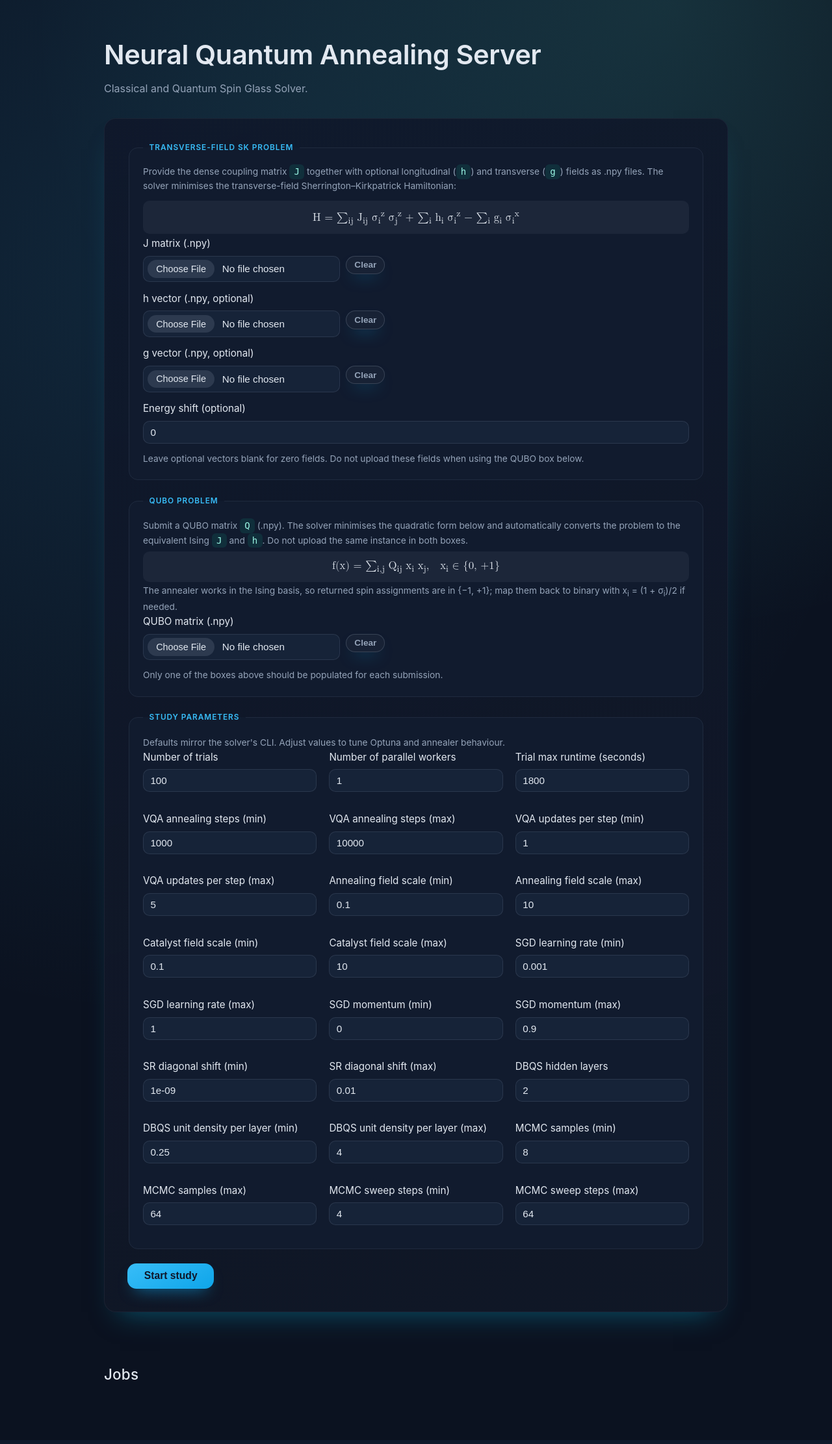
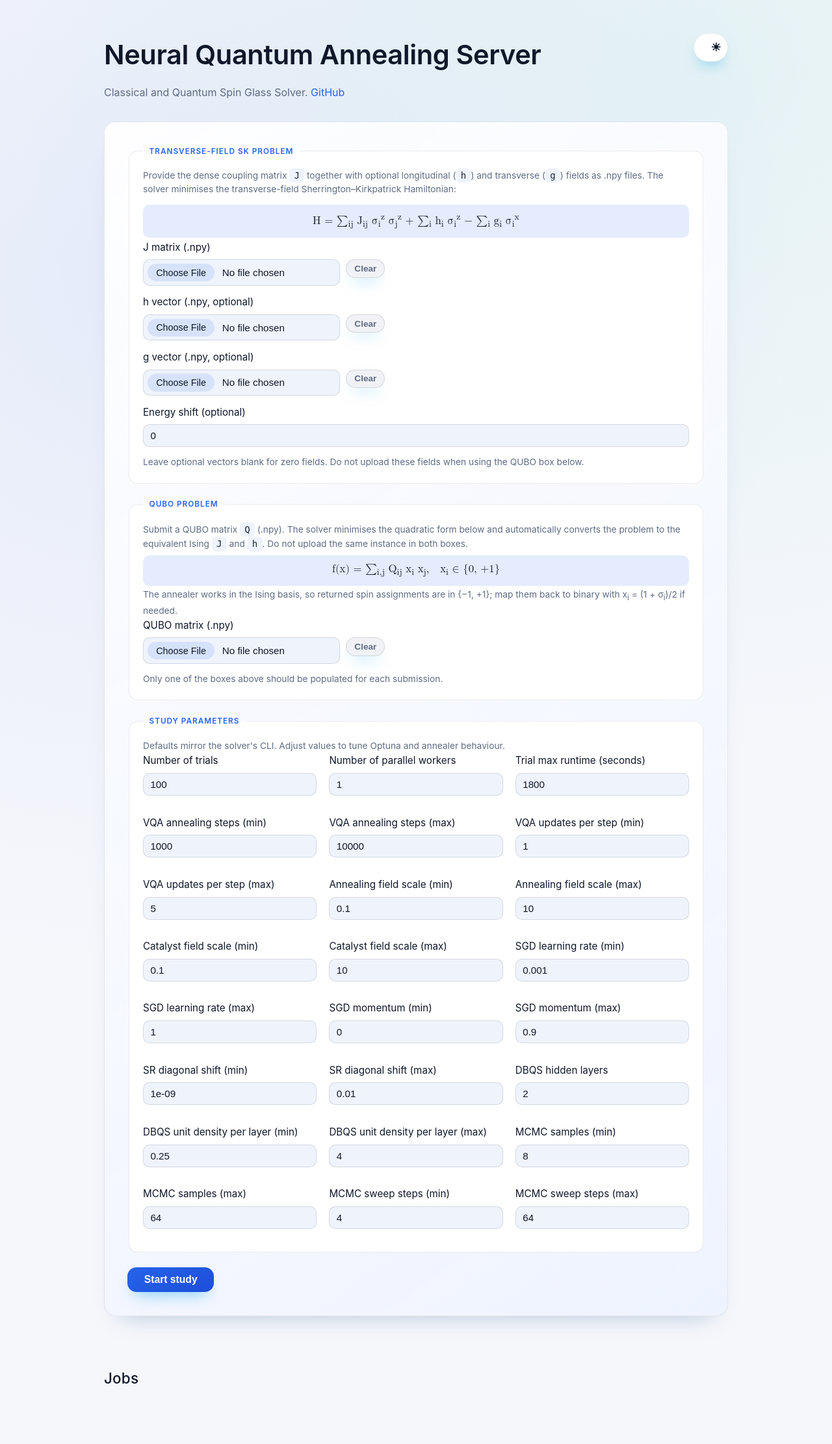
Before and after one commit to lucaleonect/nqa_server, a FastAPI app: page / in a window 1280 px wide. Shown: the whole page at 65% size. Before the commit the page ends 2124 px from the top, so only its background shows below. Run offline with FastAPI, Linux system fonts and the light colour scheme; data that the repository does not hold is empty; parts of the project's set-up code (start-up, migrations or seed data) failed here and were passed over.

Commit message:
feat: implement theme toggle functionality and enhance styling for improved UI experience

```diff
--- a/services/api/app/templates/index.html
+++ b/services/api/app/templates/index.html
@@ -1,17 +1,61 @@
 <!doctype html>
-<html>
+<html data-theme="light">
 
 <head>
     <meta charset="utf-8" />
     <title>nqa-server</title>
+    <script>
+        (function () {
+            const storageKey = 'nqa-ui-theme';
+            try {
+                const saved = localStorage.getItem(storageKey);
+                if (saved === 'dark' || saved === 'light') {
+                    document.documentElement.dataset.theme = saved;
+                    return;
+                }
+            } catch (err) {
+                // localStorage unavailable; fall back to system preference
+            }
+            if (window.matchMedia && window.matchMedia('(prefers-color-scheme: dark)').matches) {
+                document.documentElement.dataset.theme = 'dark';
+            }
+        })();
+    </script>
     <style>
         :root {
+            color-scheme: light;
+            --bg: #f6f7fb;
+            --bg-accent: radial-gradient(circle at 15% 20%, rgba(37, 99, 235, 0.08), transparent 50%),
+                radial-gradient(circle at 85% 5%, rgba(20, 184, 166, 0.08), transparent 45%);
+            --surface: #ffffff;
+            --surface-soft: #eff3fb;
+            --surface-elevated: linear-gradient(145deg, rgba(255, 255, 255, 0.94), rgba(237, 242, 255, 0.9));
+            --border: rgba(15, 23, 42, 0.08);
+            --muted: #5f6b84;
+            --text: #0f172a;
+            --accent: #2563eb;
+            --accent-soft: rgba(37, 99, 235, 0.12);
+            --accent-strong: #1d4ed8;
+            --shadow: 0 22px 36px -26px rgba(15, 76, 129, 0.35);
+            --code-bg: rgba(37, 99, 235, 0.08);
+            --code-text: #1e293b;
+            --job-bg: rgba(255, 255, 255, 0.82);
+            --link-hover: #1d4ed8;
+            --button-text: #ffffff;
+            --focus-ring: rgba(37, 99, 235, 0.24);
+            --clear-bg: rgba(148, 163, 184, 0.14);
+            --clear-border: rgba(15, 23, 42, 0.12);
+            --input-border: rgba(15, 23, 42, 0.12);
+        }
+
+        :root[data-theme="dark"] {
             color-scheme: dark;
             --bg: #0b1220;
             --bg-accent: radial-gradient(circle at 20% 20%, rgba(56, 189, 248, 0.12), transparent 55%),
                 radial-gradient(circle at 80% 0%, rgba(94, 234, 212, 0.13), transparent 40%);
             --surface: #111b2e;
             --surface-soft: #162338;
+            --surface-elevated: linear-gradient(160deg, rgba(15, 23, 42, 0.88), rgba(17, 24, 39, 0.92));
             --border: #1f2a3e;
             --muted: #94a3b8;
             --text: #e2e8f0;
@@ -48,7 +101,14 @@
         header {
             display: flex;
             flex-direction: column;
-            gap: 0.4rem;
+            gap: 0.75rem;
+        }
+
+        .header-row {
+            display: flex;
+            align-items: center;
+            justify-content: space-between;
+            gap: 1rem;
         }
 
         h1 {
@@ -72,8 +132,8 @@
         }
 
         form {
-            background: linear-gradient(160deg, rgba(15, 23, 42, 0.88), rgba(17, 24, 39, 0.92));
-            border: 1px solid rgba(148, 163, 184, 0.08);
+            background: var(--surface-elevated);
+            border: 1px solid var(--border);
             border-radius: 18px;
             padding: clamp(1.6rem, 3vw, 2.2rem);
             box-shadow: var(--shadow);
@@ -113,7 +173,7 @@
             font-size: 0.95rem;
             padding: 0.5rem 0.65rem;
             border-radius: 10px;
-            border: 1px solid rgba(148, 163, 184, 0.16);
+            border: 1px solid var(--input-border);
             background: var(--surface-soft);
             color: var(--text);
             transition: border-color 0.2s ease, box-shadow 0.2s ease, transform 0.1s ease;
@@ -160,8 +220,8 @@
         .clear-btn {
             padding: 0.35rem 0.75rem;
             border-radius: 999px;
-            border: 1px solid rgba(148, 163, 184, 0.25);
-            background: rgba(30, 41, 59, 0.6);
+            border: 1px solid var(--clear-border);
+            background: var(--clear-bg);
             color: var(--muted);
             font-size: 0.85rem;
             cursor: pointer;
@@ -186,7 +246,7 @@
             border-radius: 14px;
             border: none;
             background: linear-gradient(150deg, var(--accent), var(--accent-strong));
-            color: #0f172a;
+            color: var(--button-text);
             font-weight: 600;
             cursor: pointer;
             transition: transform 0.12s ease, box-shadow 0.2s ease, filter 0.2s ease;
@@ -231,7 +296,7 @@
             text-align: center;
             font-family: "Latin Modern Math", "Cambria Math", "STIX Two Math", "Times New Roman", serif;
             font-size: 1.05rem;
-            background: rgba(148, 163, 184, 0.08);
+            background: var(--accent-soft);
             border-radius: 10px;
         }
 
@@ -263,11 +328,11 @@
         }
 
         code {
-            background: rgba(15, 118, 110, 0.22);
+            background: var(--code-bg);
             padding: 0.2rem 0.45rem;
             border-radius: 6px;
             font-size: 0.88rem;
-            color: #99f6e4;
+            color: var(--code-text);
         }
 
         .study-id {
@@ -291,16 +357,56 @@
         }
 
         pre {
-            background: rgba(15, 23, 42, 0.7);
+            background: var(--surface-soft);
             border-radius: 10px;
             padding: 0.75rem;
-            border: 1px solid rgba(148, 163, 184, 0.12);
+            border: 1px solid var(--border);
             overflow-x: auto;
+        }
+
+        .theme-toggle {
+            border: 1px solid var(--border);
+            background: var(--surface);
+            color: var(--text);
+            border-radius: 999px;
+            width: 44px;
+            height: 44px;
+            display: grid;
+            place-items: center;
+            cursor: pointer;
+            transition: border-color 0.2s ease, transform 0.2s ease;
+        }
+
+        .theme-toggle:hover {
+            border-color: rgba(37, 99, 235, 0.4);
+            transform: translateY(-2px);
+        }
+
+        .theme-toggle:focus-visible {
+            outline: none;
+            box-shadow: 0 0 0 3px var(--focus-ring);
+        }
+
+        .theme-toggle__icon::before {
+            content: "☀";
+            font-size: 1.1rem;
+        }
+
+        :root[data-theme="dark"] .theme-toggle {
+            background: var(--surface-soft);
+        }
+
+        :root[data-theme="dark"] .theme-toggle__icon::before {
+            content: "🌙";
         }
 
         @media (max-width: 720px) {
             body {
                 padding: 2rem 1.1rem 3rem;
+            }
+
+            .header-row {
+                align-items: flex-start;
             }
 
             form {
@@ -321,8 +427,13 @@
 <body>
     <main class="container">
         <header>
-            <h1>Neural Quantum Annealing Server</h1>
-            <p class="lead">Classical and Quantum Spin Glass Solver.</p>
+            <div class="header-row">
+                <h1>Neural Quantum Annealing Server</h1>
+                <button type="button" id="themeToggle" class="theme-toggle" aria-label="Switch to dark mode">
+                    <span class="theme-toggle__icon" aria-hidden="true"></span>
+                </button>
+            </div>
+            <p class="lead">Classical and Quantum Spin Glass Solver. <a href="https://github.com/lucaleonect/nqa_server" target="_blank" rel="noopener noreferrer">GitHub</a></p>
         </header>
         <form id="uploadForm">
             <fieldset>
@@ -407,6 +518,54 @@
     <script>
         const jobsDiv = document.getElementById('jobs');
         const msg = document.getElementById('msg');
+        const themeStorageKey = 'nqa-ui-theme';
+        const themeToggle = document.getElementById('themeToggle');
+
+        const getStoredTheme = () => {
+            try {
+                return localStorage.getItem(themeStorageKey);
+            } catch (err) {
+                return null;
+            }
+        };
+
+        const applyTheme = (value) => {
+            const theme = value === 'dark' ? 'dark' : 'light';
+            document.documentElement.dataset.theme = theme;
+            if (themeToggle) {
+                const next = theme === 'dark' ? 'light' : 'dark';
+                themeToggle.setAttribute('aria-label', `Switch to ${next} mode`);
+            }
+        };
+
+        if (themeToggle) {
+            applyTheme(document.documentElement.dataset.theme);
+
+            themeToggle.addEventListener('click', () => {
+                const current = document.documentElement.dataset.theme === 'dark' ? 'dark' : 'light';
+                const next = current === 'dark' ? 'light' : 'dark';
+                try {
+                    localStorage.setItem(themeStorageKey, next);
+                } catch (err) {
+                    // ignore storage errors
+                }
+                applyTheme(next);
+            });
+
+            if (window.matchMedia) {
+                const media = window.matchMedia('(prefers-color-scheme: dark)');
+                const handleMediaChange = (event) => {
+                    if (getStoredTheme() === null) {
+                        applyTheme(event.matches ? 'dark' : 'light');
+                    }
+                };
+                if (media.addEventListener) {
+                    media.addEventListener('change', handleMediaChange);
+                } else if (media.addListener) {
+                    media.addListener(handleMediaChange);
+                }
+            }
+        }
 
         const sleep = (ms) => new Promise((resolve) => setTimeout(resolve, ms));
 
```
Also changed, not shown: other parts of services/api/app/templates/index.html (+22 -7 lines).
